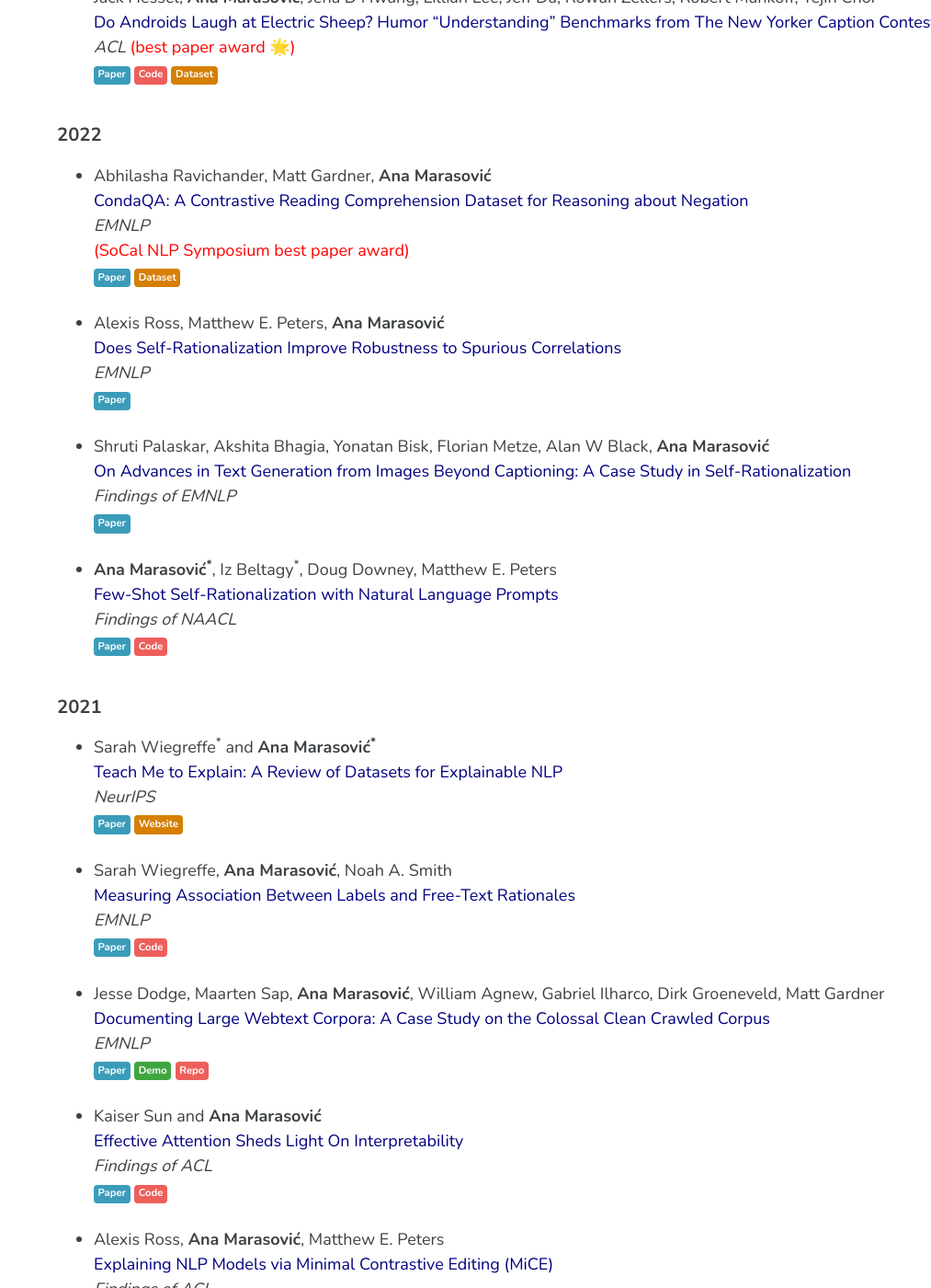
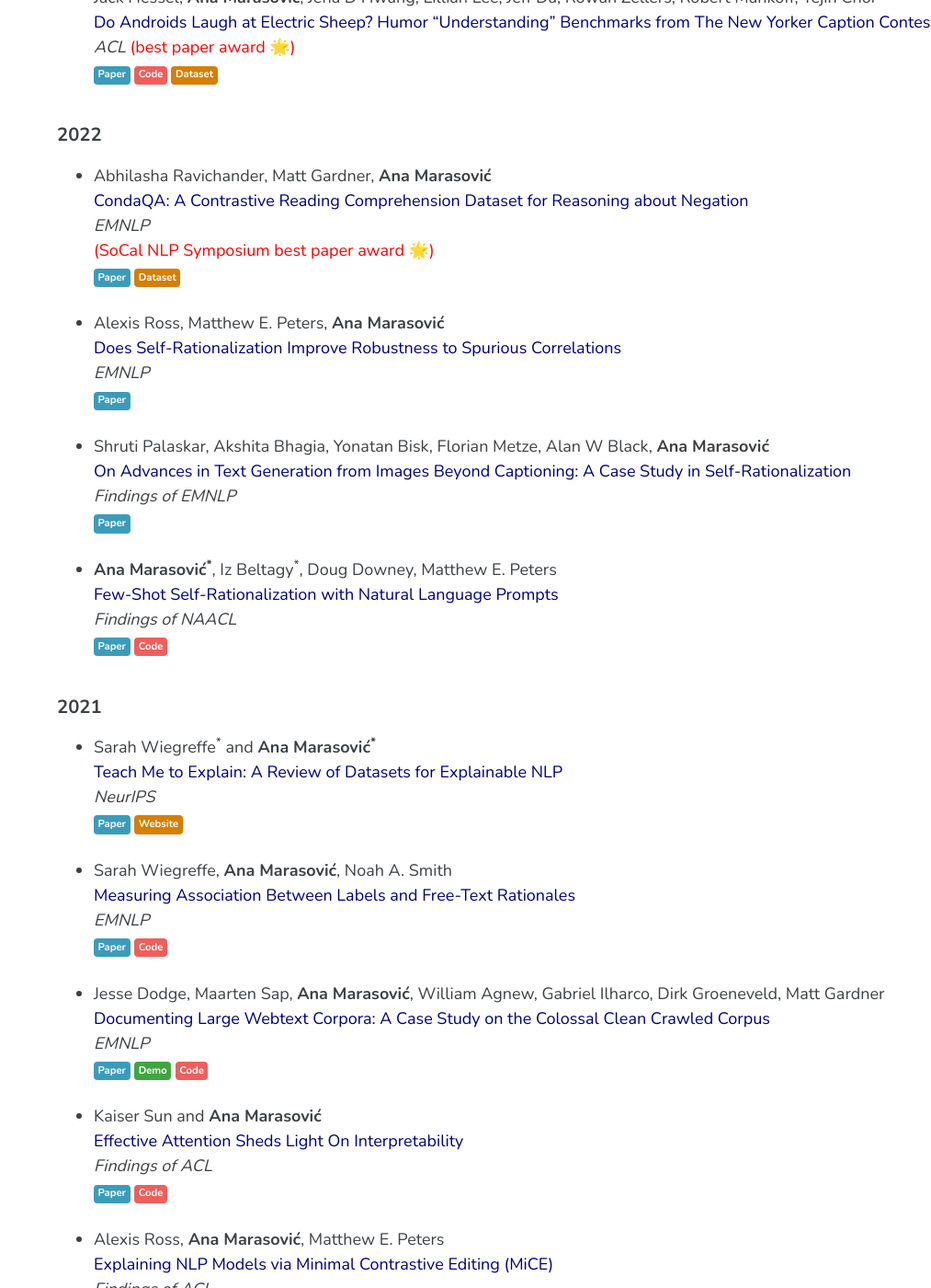
Before and after one commit to amarasovic/amarasovic.github.io, a Jekyll site: the page built from publications/index.md, in a window 1280 px wide and 1400 px high, scrolled down 1684 px. Shown: the whole window at 92% size, without its empty margins (267-1280 px from the left). Built offline with Jekyll 4.4.1, drawn with Linux system fonts in a browser that asks for light colours; cached includes are drawn as plain includes; a script that is not in the unit is left out; some of the changed text lies outside the part shown.

Commit message:
Add star emojis to awards and update MiCE paper with code link
- Add 🌟 emoji to all paper awards for consistency
- Change "Repo" to "Code" for c4-documentation link
- Add missing code repository link to MiCE paper

🤖 Generated with [Claude Code](https://claude.ai/code)

Co-Authored-By: Claude <noreply@anthropic.com>

```diff
--- a/publications/index.md
+++ b/publications/index.md
@@ -61,7 +61,7 @@ The workshop “XAI in Action: Past, Present, and Future Applications” co-cola
 
 * Jack Hessel, **Ana Marasović**, Jena D Hwang, Lillian Lee, Jeff Da, Rowan Zellers, Robert Mankoff, Yejin Choi
 <span style="color:navy">Do Androids Laugh at Electric Sheep? Humor "Understanding" Benchmarks from The New Yorker Caption Contest</span>
-*ACL* <span style="color:red"> (best paper award 🌟)</span>
+*ACL* <span style="color:red">(best paper award 🌟)</span>
 [Paper](https://arxiv.org/abs/2209.06293){: .btn .btn--info .btn--small} [Code](https://github.com/jmhessel/caption_contest_corpus){: .btn .btn--danger .btn--small} [Dataset](https://huggingface.co/datasets/jmhessel/newyorker_caption_contest){: .btn .btn--warning .btn--small}
 
 
@@ -70,7 +70,7 @@ The workshop “XAI in Action: Past, Present, and Future Applications” co-cola
 * Abhilasha Ravichander, Matt Gardner, **Ana Marasović**
 <span style="color:navy">CondaQA: A Contrastive Reading Comprehension Dataset for Reasoning about Negation</span>
 *EMNLP*
-<span style="color:red"> (SoCal NLP Symposium best paper award)</span>
+<span style="color:red"> (SoCal NLP Symposium best paper award 🌟)</span>
 [Paper](https://arxiv.org/abs/2211.00295){: .btn .btn--info .btn--small}   [Dataset](https://github.com/AbhilashaRavichander/CondaQA){: .btn .btn--warning .btn--small}
 
 
@@ -108,7 +108,7 @@ The workshop “XAI in Action: Past, Present, and Future Applications” co-cola
 * Jesse Dodge, Maarten Sap, **Ana Marasović**, William Agnew, Gabriel Ilharco, Dirk Groeneveld, Matt Gardner
 <span style="color:navy">Documenting Large Webtext Corpora: A Case Study on the Colossal Clean Crawled Corpus</span>
 *EMNLP*
-[Paper](https://arxiv.org/abs/2104.08758){: .btn .btn--info .btn--small} [Demo](https://c4-search.apps.allenai.org/){: .btn .btn--success .btn--small} [Repo](https://github.com/allenai/c4-documentation){: .btn .btn--danger .btn--small}
+[Paper](https://arxiv.org/abs/2104.08758){: .btn .btn--info .btn--small} [Demo](https://c4-search.apps.allenai.org/){: .btn .btn--success .btn--small} [Code](https://github.com/allenai/c4-documentation){: .btn .btn--danger .btn--small}
 
 * Kaiser Sun and **Ana Marasović**
 <span style="color:navy">Effective Attention Sheds Light On Interpretability</span>
@@ -118,7 +118,7 @@ The workshop “XAI in Action: Past, Present, and Future Applications” co-cola
 * Alexis Ross, **Ana Marasović**, Matthew E. Peters
 <span style="color:navy">Explaining NLP Models via Minimal Contrastive Editing (MiCE)</span>
 *Findings of ACL*
-[Paper](https://arxiv.org/abs/2012.13985){: .btn .btn--info .btn--small}
+[Paper](https://arxiv.org/abs/2012.13985){: .btn .btn--info .btn--small} [Code](https://github.com/allenai/mice){: .btn .btn--danger .btn--small}
 
 * Alexander M. Hoyle, **Ana Marasović**, Noah A. Smith
 <span style="color:navy">Promoting Graph Awareness in Linearized Graph-to-Text Generation</span>
@@ -144,7 +144,7 @@ The workshop “XAI in Action: Past, Present, and Future Applications” co-cola
 
 * Suchin Gururangan, **Ana Marasović**, Swabha Swayamdipta, Kyle Lo, Iz Beltagy, Doug Downey, Noah A. Smith
 <span style="color:navy">Don't Stop Pretraining: Adapt Language Models to Domains and Tasks</span>
-*ACL* <span style="color:red">(honorable mention for best paper)</span>
+*ACL* <span style="color:red">(honorable mention for best paper 🌟)</span>
 [Paper](https://www.aclweb.org/anthology/2020.acl-main.740/){: .btn .btn--info .btn--small} [Code](https://github.com/allenai/dont-stop-pretraining){: .btn .btn--danger .btn--small}
 
 ### 2019
```
